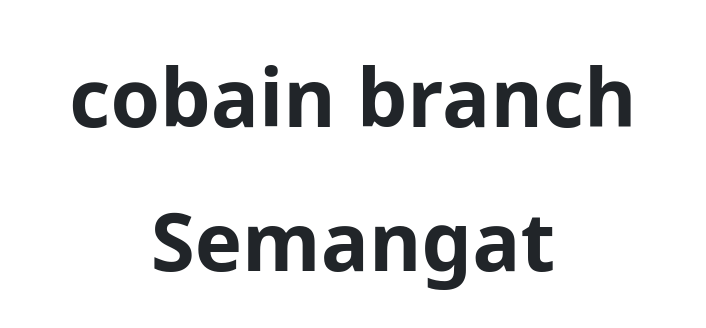
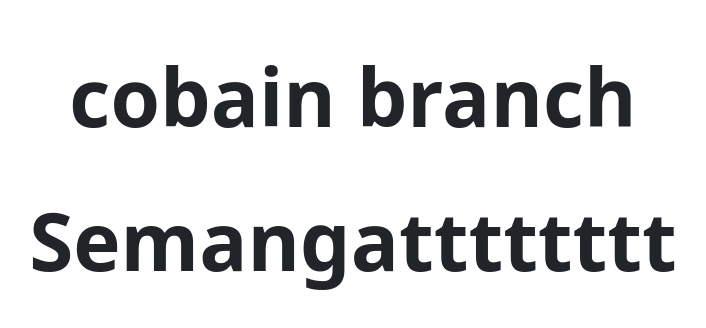
Before and after one commit to singgihseptiann/kelompok1-platinum-cms, a React (Create React App) app: page / in a window 1280 px wide. Shown: the top 328 px of the page, without its empty margins (287-993 px from the left). Built offline with nearby package versions, Linux system fonts and the light colour scheme.

Commit message:
test lagi

```diff
--- a/src/component/Test.js
+++ b/src/component/Test.js
@@ -3,7 +3,7 @@ import React from "react";
 function TestComponent() {
   return (
     <div className="text-center mt-5">
-      <h1 className="display-1 fw-bold">Semangat</h1>
+      <h1 className="display-1 fw-bold">Semangatttttttt</h1>
     </div>
   );
 }
```
